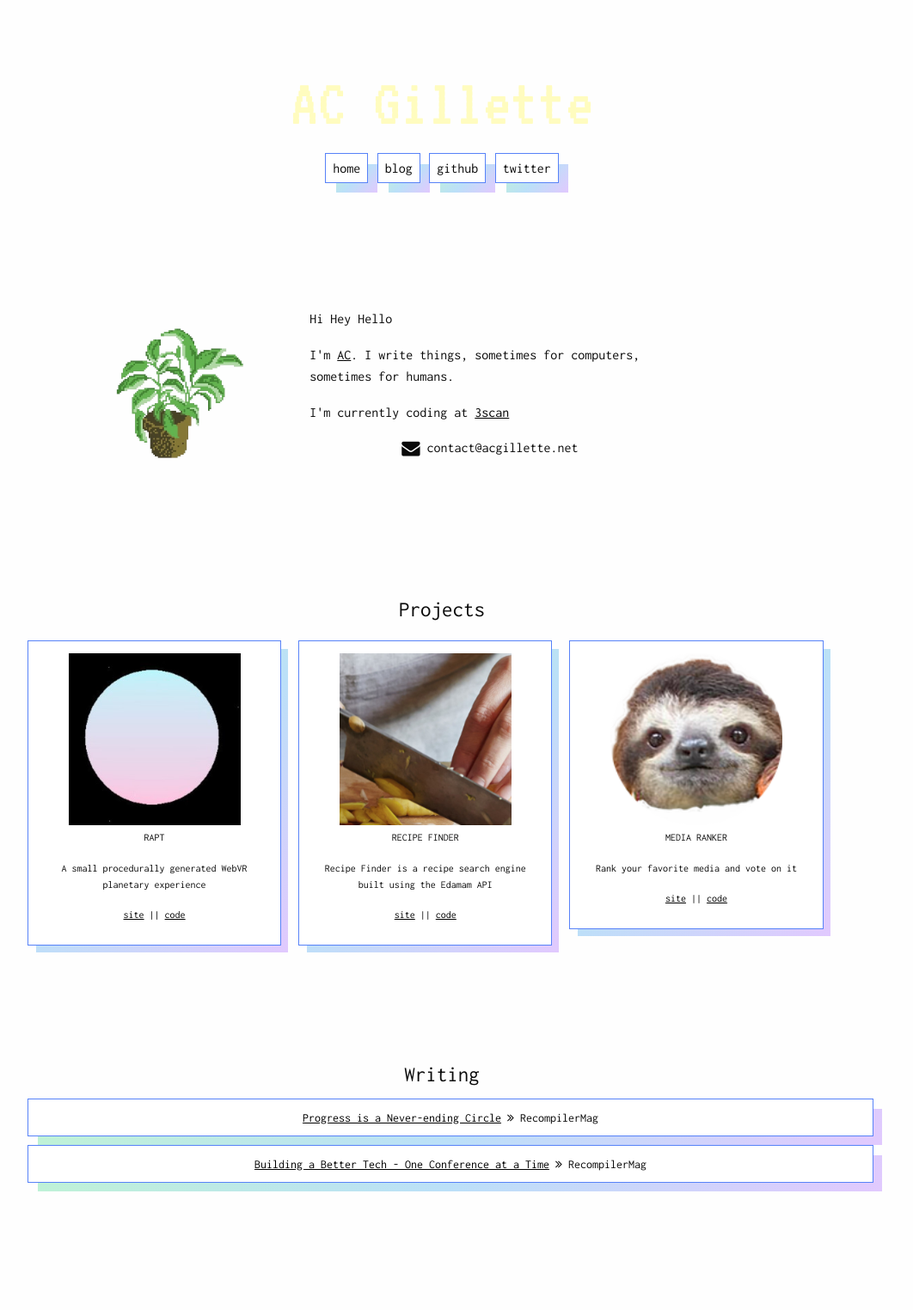
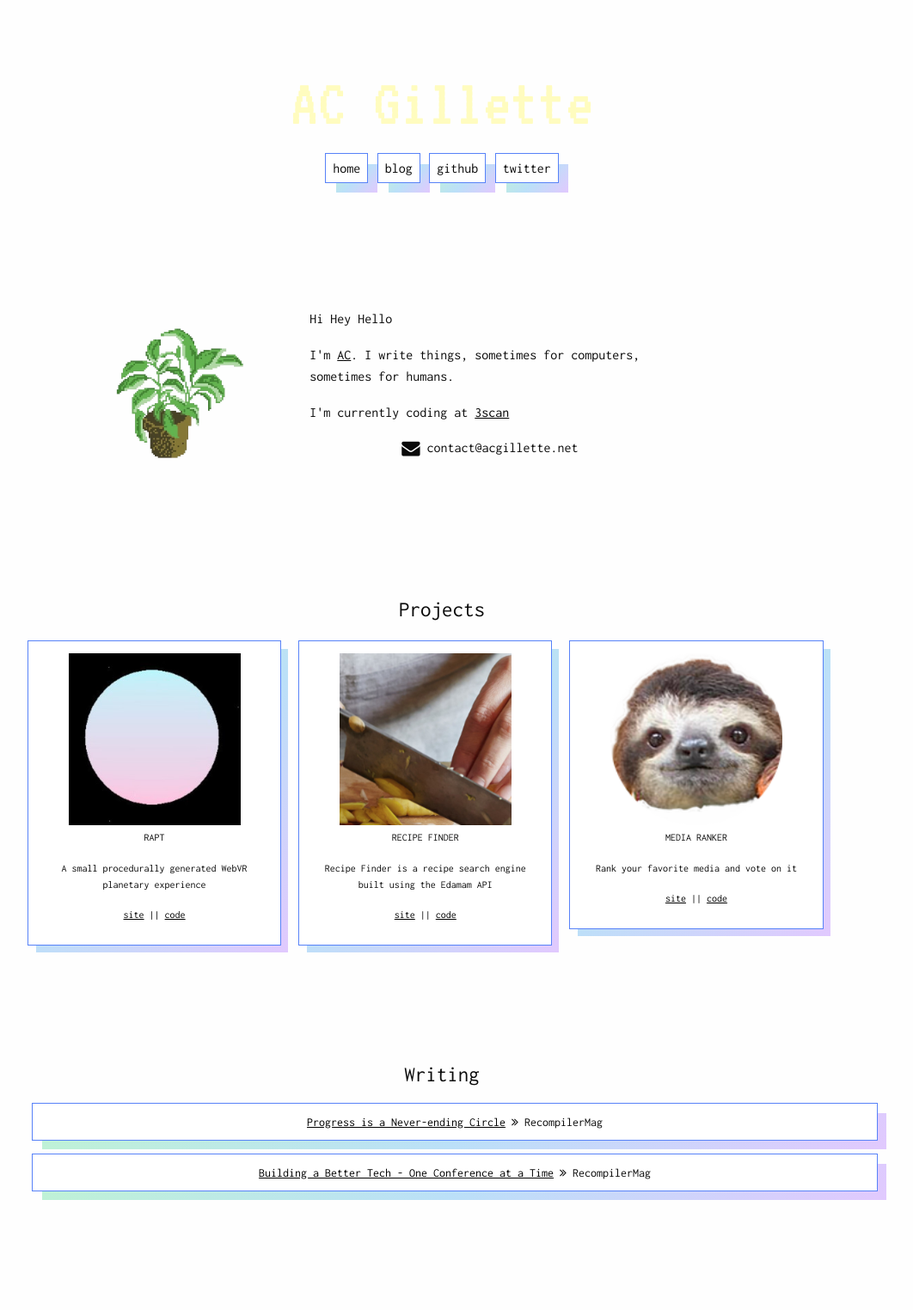
Before and after one commit to acgillette/acgillette.github.io, a Jekyll site: the page built from index.html, in a window 1280 px wide. Shown: the whole page at 86% size, without its empty margins (126-1188 px from the left). Built offline with Jekyll 4.4.1, drawn with Linux system fonts in a browser that asks for light colours; nearby versions of some CDN libraries.

Commit message:
added slightly larger margins on the writing projects

```diff
--- a/assets/css/main.css
+++ b/assets/css/main.css
@@ -218,6 +218,5 @@ img {
   padding: .75em;
   position: relative;
   background-color: white;
-  margin: 10px;
-
+  margin: 15px;
 }
```
